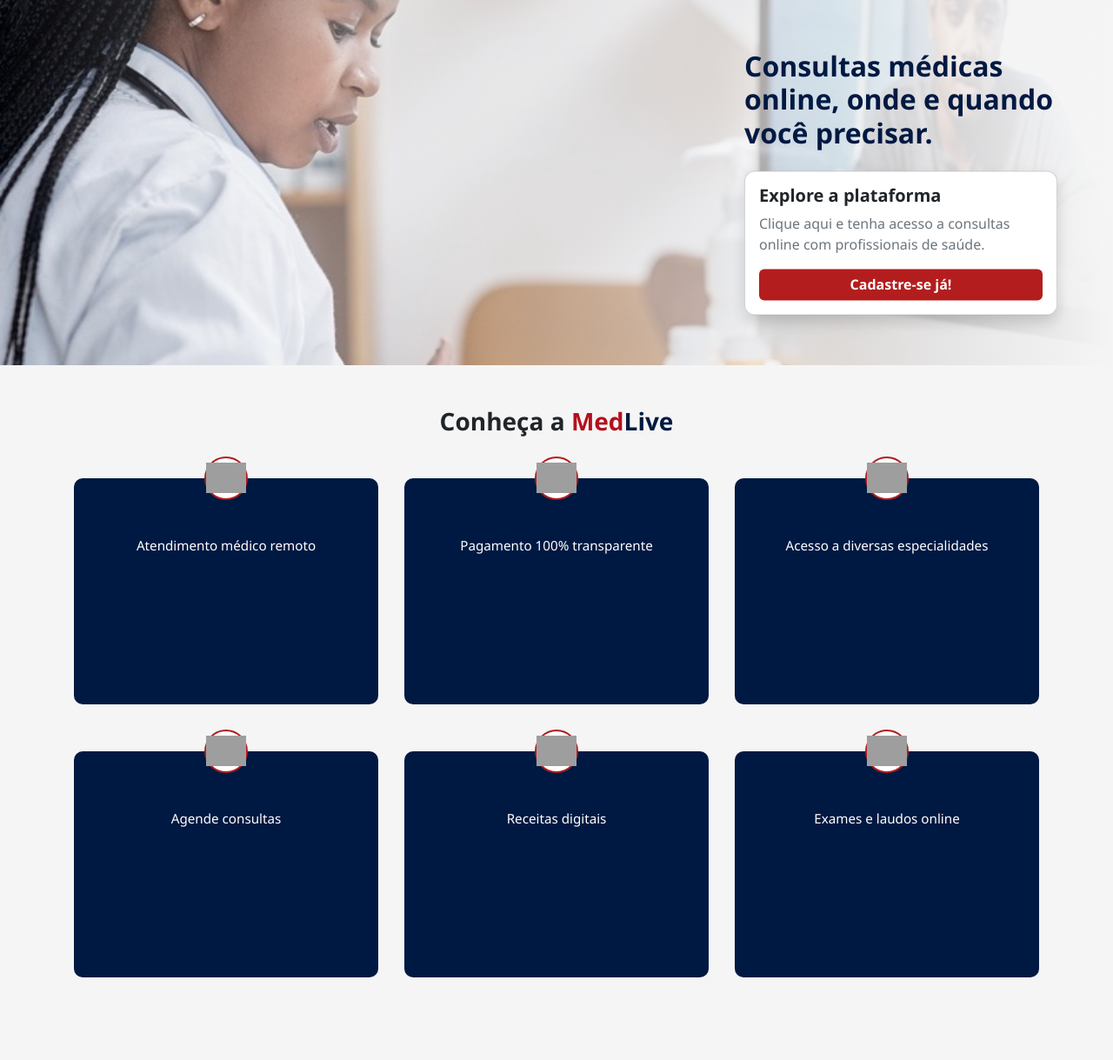
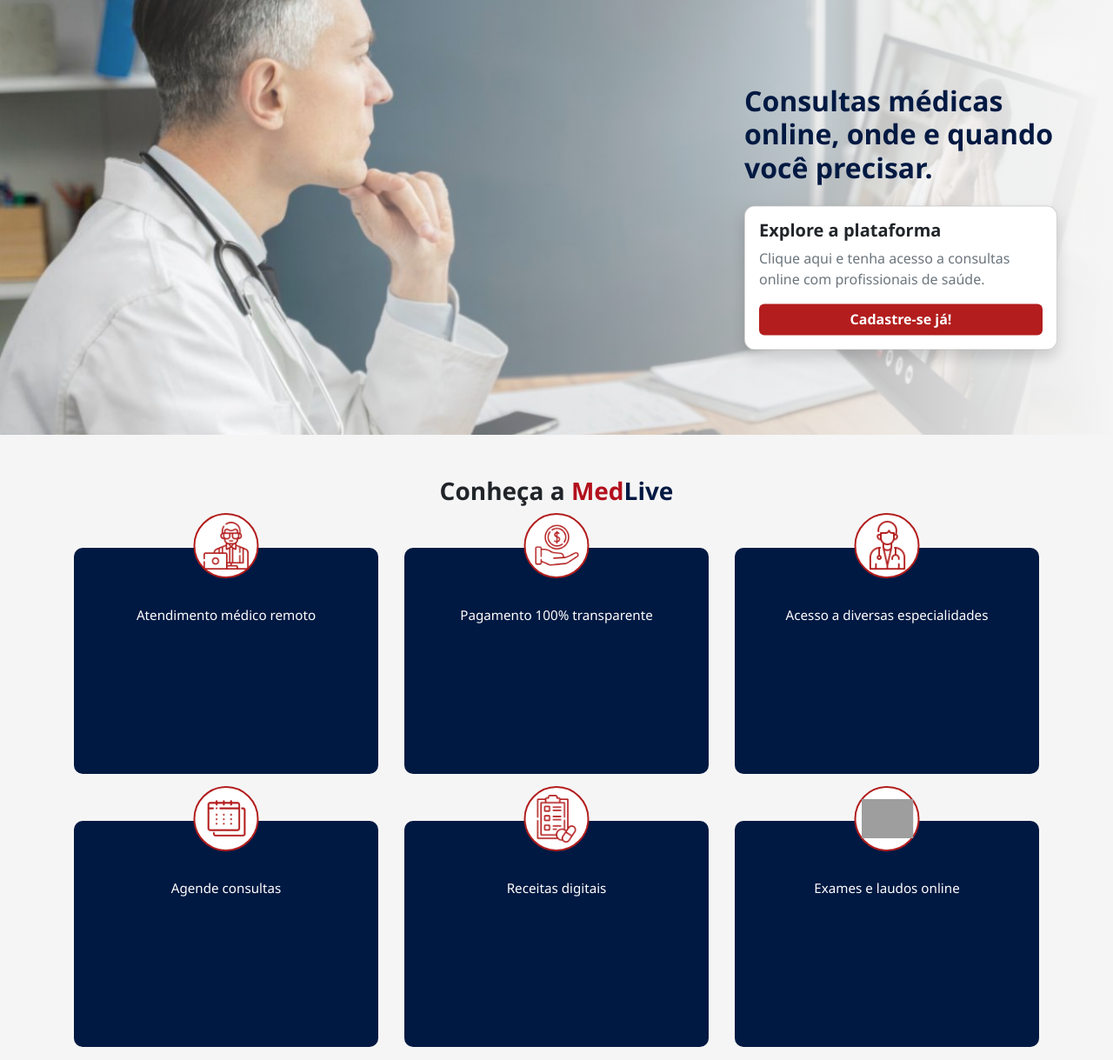
Before and after one commit to amandaventorim/MedLive, a Python web app: template templates/index.html in a window 1280 px wide. Shown: the part 70-1289 px from the top of the page at 87% size. Run offline with Jinja, Linux system fonts and the light colour scheme; the template is opened without the code that fills it, so the values that code supplies are empty; grey boxes are pictures that could not be loaded.

Commit message:
atualizações no index

```diff
--- a/templates/index.html
+++ b/templates/index.html
@@ -36,7 +36,7 @@
 
 
 <section class="hero-banner position-relative">
-  <img src="img/hero-image.jpg" alt="Consulta médica" class="hero-img">
+  <img src="img/hero-image.png" alt="Consulta médica" class="hero-img">
 
 
   <div class="hero-content">
@@ -59,7 +59,7 @@
         <div class="col-md-4 col-6">
           <div class="card card-info card-maior">
             <div class="icon-circle">
-              <img src="img/atendimento-icon.png" alt="Ícone Atendimento" class="img-fluid">
+              <img src="img/geek.png" alt="Ícone Atendimento" class="img-fluid" height="55px" width="55px">
             </div>
             <div class="card-body text-white">
               <p class="card-text">Atendimento médico remoto</p>
@@ -71,7 +71,7 @@
         <div class="col-md-4 col-6">
           <div class="card card-info card-maior">
             <div class="icon-circle">
-              <img src="img/pagamento-icon.png" alt="Ícone Pagamento" class="img-fluid">
+              <img src="img/pagamento-em-dinheiro.png" alt="Ícone Pagamento" class="img-fluid"  height="50px" width="50px">
             </div>
             <div class="card-body text-white">
               <p class="card-text">Pagamento 100% transparente</p>
@@ -83,7 +83,7 @@
         <div class="col-md-4 col-6">
           <div class="card card-info card-maior">
             <div class="icon-circle">
-              <img src="img/especialidades-icon.png" alt="Ícone Especialidades" class="img-fluid">
+              <img src="img/medico.png" alt="Ícone Especialidades" class="img-fluid"  height="60px" width="60px">
             </div>
             <div class="card-body text-white">
               <p class="card-text">Acesso a diversas especialidades</p>
@@ -95,7 +95,7 @@
         <div class="col-md-4 col-6">
           <div class="card card-info card-maior">
             <div class="icon-circle">
-              <img src="img/agendar-icon.png" alt="Ícone Agendar" class="img-fluid">
+              <img src="img/calendario.png" alt="Ícone Agendar" class="img-fluid"  height="50px" width="50px">
             </div>
             <div class="card-body text-white">
               <p class="card-text">Agende consultas</p>
@@ -107,7 +107,7 @@
         <div class="col-md-4 col-6">
           <div class="card card-info card-maior">
             <div class="icon-circle">
-              <img src="img/receitas-icon.png" alt="Ícone Receitas" class="img-fluid">
+              <img src="img/medicamento.png" alt="Ícone Receitas" class="img-fluid"  height="55px" width="55px">
             </div>
             <div class="card-body text-white">
               <p class="card-text">Receitas digitais</p>
@@ -119,7 +119,7 @@
         <div class="col-md-4 col-6">
           <div class="card card-info card-maior">
             <div class="icon-circle">
-              <img src="img/exame-icon.png" alt="Ícone Exames" class="img-fluid">
+              <img src="img/exame-icon.png" alt="Ícone Exames" class="img-fluid"  height="60px" width="60px">
             </div>
             <div class="card-body text-white">
               <p class="card-text">Exames e laudos online</p>
--- a/templates/style.css
+++ b/templates/style.css
@@ -72,7 +72,7 @@ body {
 .hero-banner {
   position: relative;
   width: 100%;
-  height: 420px;
+  height: 500px;
   overflow: hidden;
 }
 
@@ -145,12 +145,12 @@ body {
   height: 260px;
 }
 .icon-circle {
-  width: 50px;
-  height: 50px;
+  width: 75px;
+  height: 75px;
   background-color: white;
   border-radius: 50%;
   position: absolute;
-  top: -25px;
+  top: -40px;
   left: 50%;
   transform: translateX(-50%);
   display: flex;
```
Also changed, not shown: templates/img/calendario.png (added), templates/img/geek.png (added), templates/img/hero-image.jpg (deleted), templates/img/hero-image.png (added), templates/img/medicamento.png (added), templates/img/medico.png (added), templates/img/pagamento-em-dinheiro.png (added).
